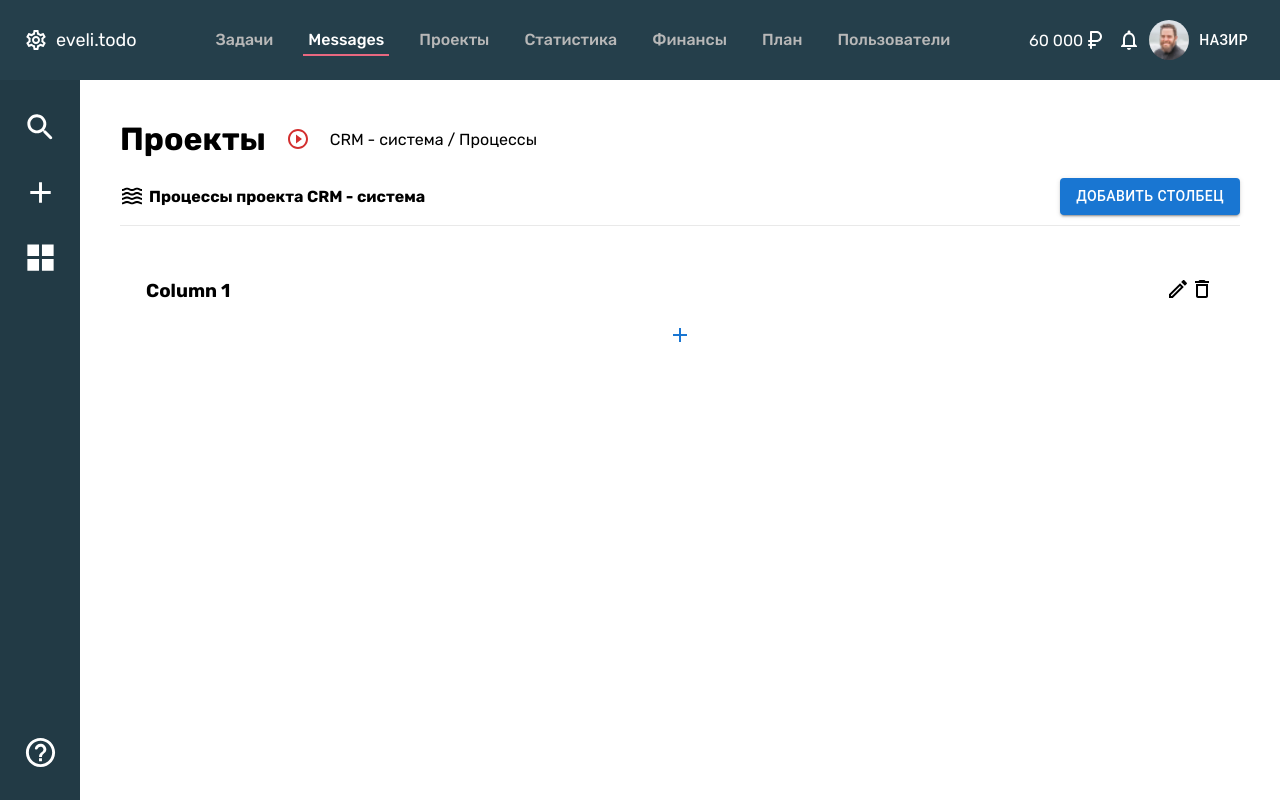
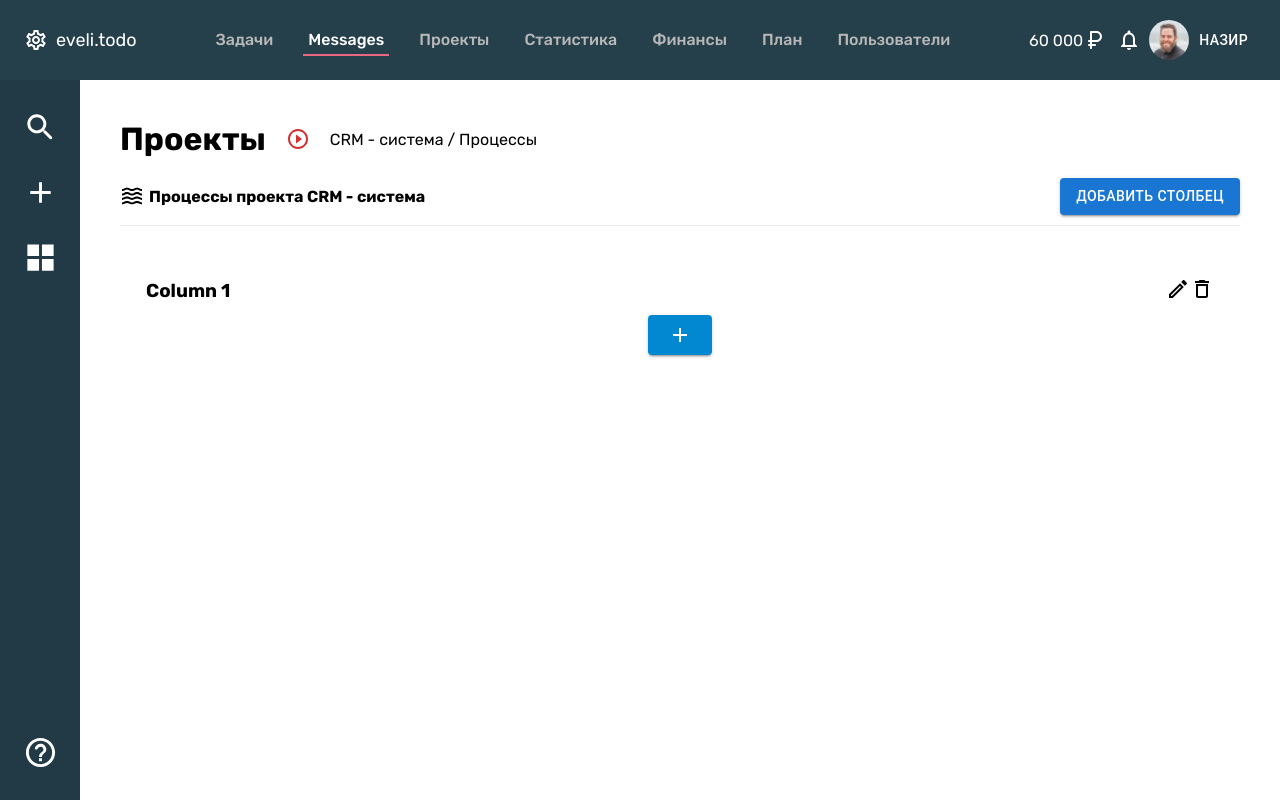
Before and after one commit to Xomek/test-kanban, a React (Vite) app: page / in a window 1280 px wide. Both pictures are taken after a click on the button "ДОБАВИТЬ СТОЛБЕЦ". Built offline with nearby package versions, Linux system fonts and the light colour scheme.

Commit message:
added styles for task

```diff
--- a/src/components/KanbanBoard/components/Column/Column.tsx
+++ b/src/components/KanbanBoard/components/Column/Column.tsx
@@ -7,7 +7,7 @@ import AddIcon from "@mui/icons-material/Add";
 import type { ColumnProps } from "./Column.types";
 
 import styles from "./Column.module.css";
-import { IconButton } from "@mui/material";
+import { Button, IconButton } from "@mui/material";
 
 const Column: React.FC<ColumnProps> = ({
   column,
@@ -47,13 +47,14 @@ const Column: React.FC<ColumnProps> = ({
         ))}
       </div>
 
-      <IconButton
+      <Button
         className={styles.addIcon}
-        color="primary"
+        variant="contained"
+        color="info"
         onClick={() => onAddTask(column.id)}
       >
         <AddIcon />
-      </IconButton>
+      </Button>
     </div>
   );
 };
--- a/src/components/KanbanBoard/components/Task/Task.module.css
+++ b/src/components/KanbanBoard/components/Task/Task.module.css
@@ -8,13 +8,17 @@
   box-shadow: 0 1px 3px rgba(0, 0, 0, 0.1);
   overflow: hidden;
   text-overflow: ellipsis;
-  word-break: break-all;
+  word-break: keep-all;
   border-radius: 4px;
 }
 
+.content {
+  padding: 15px;
+}
+
 .title {
-  padding: 15px;
   color: #3e65be;
+  font-weight: 700;
 }
 
 .avatars {
--- a/src/components/KanbanBoard/components/Task/Task.tsx
+++ b/src/components/KanbanBoard/components/Task/Task.tsx
@@ -1,6 +1,7 @@
 import { Avatar, Stack } from "@mui/material";
+import type { TaskProps } from "./Task.types";
 import avatarImage from "../../../../assets/images/Bitmap.jpg";
-import type { TaskProps } from "./Task.types";
+import arrowsImage from "../../../../assets/images/arrows.png";
 
 import styles from "./Task.module.css";
 
@@ -10,8 +11,15 @@ const Task: React.FC<TaskProps> = ({ task }) => {
       <div className={styles.avatars}>
         <Avatar src={avatarImage} />
         <Avatar src={avatarImage} style={{ transform: "translateY(-15px)" }} />
+
+        <img src={arrowsImage} alt="arrows" />
       </div>
-      <div className={styles.title}>{task.title}</div>
+      <div className={styles.content}>
+        {task.title}
+        <span className={styles.title}>
+          Интерфейс динамики кадров на предприятии
+        </span>
+      </div>
     </Stack>
   );
 };
--- a/src/pages/Kanban/Kanban.tsx
+++ b/src/pages/Kanban/Kanban.tsx
@@ -28,7 +28,7 @@ const Kanban: React.FC = () => {
   };
 
   const addTask = (columnId: string) => {
-    const newTask = { id: Date.now().toString(), title: `Task ${Date.now()}` };
+    const newTask = { id: Date.now().toString(), title: `#20413:` };
     const newColumns = board.columns.map((column) => {
       if (column.id === columnId) {
         return { ...column, tasks: [...column.tasks, newTask] };
```
Also changed, not shown: src/assets/images/arrows.png (added).
